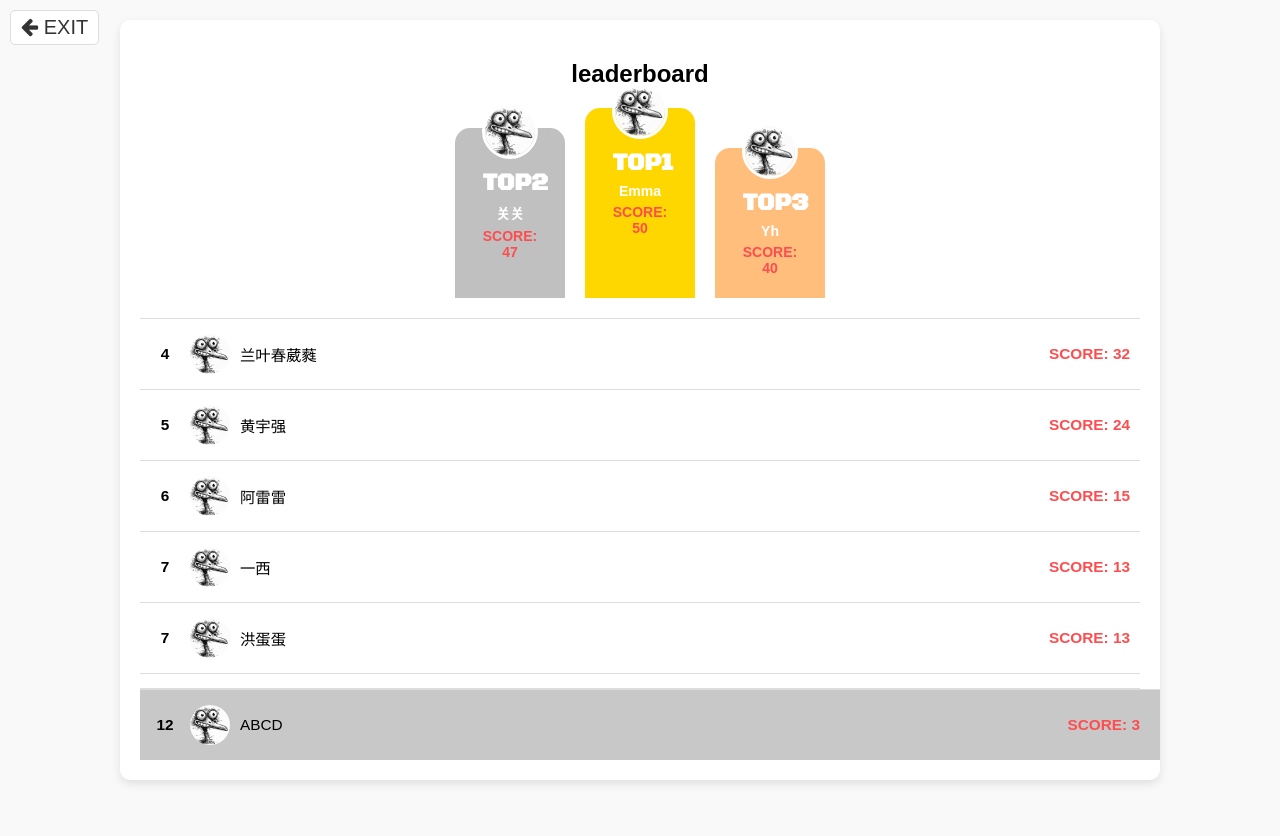
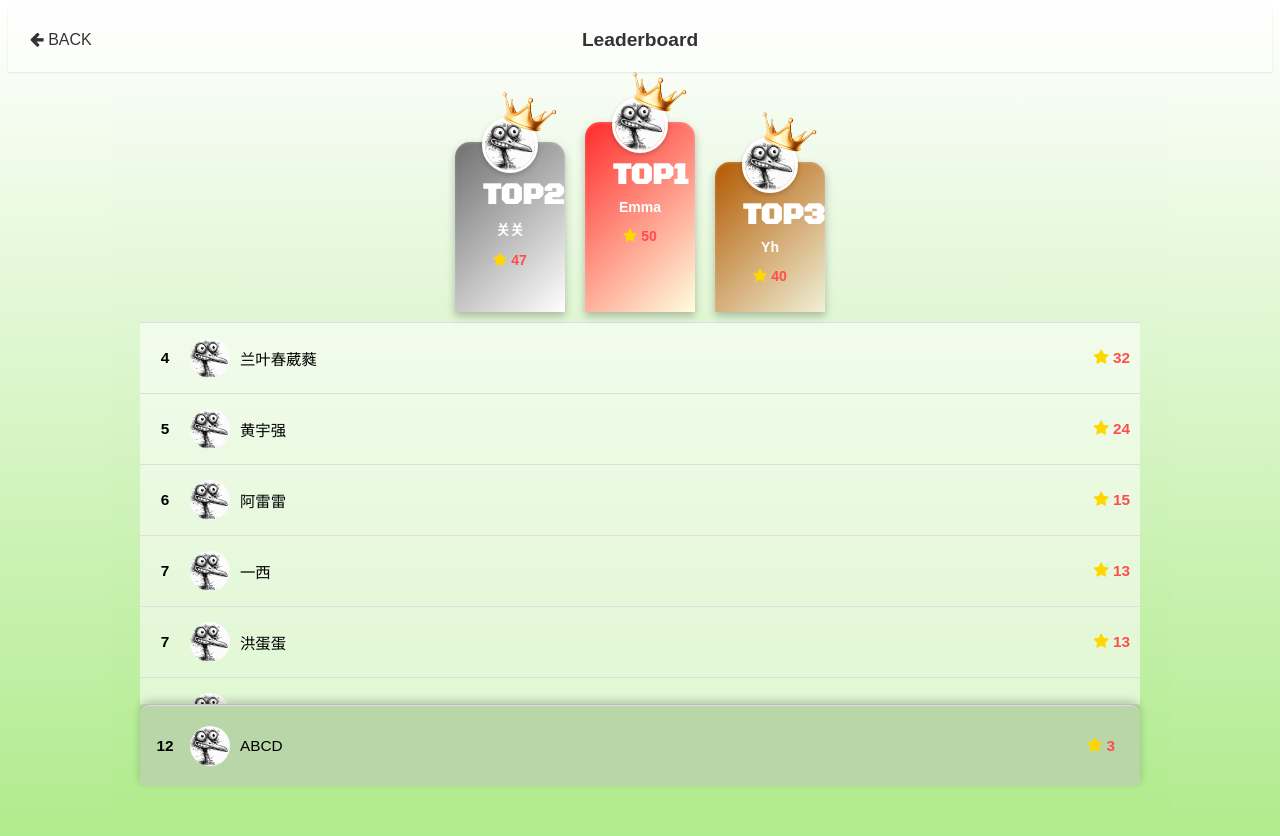
Before and after one commit to Jacey-star/TEST, a plain HTML site: page webapp/leaderboard/leaderboard.html in a window 1280 px wide. Before the commit the page ends 800 px from the top, so only its background shows below. Drawn offline with Linux system fonts and the light colour scheme; no server answers; a web font is replaced by a local one.

Commit message:
leaderboard第二版

```diff
--- a/webapp/leaderboard/leaderboard.css
+++ b/webapp/leaderboard/leaderboard.css
@@ -1,6 +1,6 @@
 body {
     font-family: Arial, sans-serif;
-    background-color: #f9f9f9;
+    background: linear-gradient(0deg, #b0eb8d, #ffffff);
     text-align: center;
 }
 .exit-btn {
@@ -20,28 +20,56 @@ body {
     background: #f0f0f0;
 }
 .leaderboard {
-    height: 90vh;
+    height: 83vh;
     max-width: 1000px;
     min-width: 300px;
     margin: 20px auto;
     background: white;
-    padding: 20px;
+    padding: 30px;
     border-radius: 10px;
-    box-shadow: 0 4px 10px rgba(0, 0, 0, 0.1);
     display: flex;
     flex-direction: column;
+    background: linear-gradient(0deg, #b0eb8d, #f6fcf3);
 }
 
-h2 {
-    margin-bottom: 20px;
+.header {
+    position: relative;
+    display: flex;
+    justify-content: center;
+    align-items: center;
+    background-color: #ffffff88;
+    padding: 0.5rem 1rem;
+    box-shadow: 0 1px 2px rgba(0,0,0,0.1);
 }
-
+.back-btn {
+    position: absolute;
+    left: 1rem;
+    background: none;
+    border: none;
+    font-size: 1rem;
+    cursor: pointer;
+    color: #333;
+}
+.back-btn:hover {
+    opacity: 0.8;
+}
+.header h1 {
+    font-size: 1.2rem;
+    font-weight: 600;
+    color: #333;
+}
+.score::before {
+    content: "\f005 "; /* Font Awesome 的星星图标代码 */
+    font-family: "FontAwesome";
+    color: #ffd700; /* 金黄色 */
+    margin-right: 5px;
+}
 /* 前三名容器：底部对齐，统一水平线 */
 .top-three {
     display: flex;
     justify-content: center;
     align-items: flex-end; /* 底部对齐 */
-    margin-bottom: 20px;
+    margin-bottom: 10px;
     position: relative;
     height: 200px; /* 根据最高领奖台（第一名）的高度预留空间 */
 }
@@ -62,25 +90,28 @@ h2 {
 }
 
 /* 利用 order 属性确保排列：第二名在左、第一名在中、第三名在右 */
-/* 第二名：背景银色，高度 130px */
+/* 第一名 */
+.rank-1 {
+    order: 2;
+    background: linear-gradient(135deg, rgb(255,42,42), #feffde);
+    height: 150px;
+    box-shadow: 0 4px 8px rgba(0,0,0,0.25), inset 0 1px 3px rgba(255,255,255,0.2);
+}
+
+/* 第二名 */
 .rank-2 {
     order: 1;
-    background: rgb(192, 192, 192);
+    background: linear-gradient(135deg, #6f6f6f, #ffffff);
     height: 130px;
+    box-shadow: 0 4px 8px rgba(0,0,0,0.25), inset 0 1px 3px rgba(255,255,255,0.2);
 }
 
-/* 第一名：背景金色，高度 150px */
-.rank-1 {
-    order: 2;
-    background: gold;
-    height: 150px;
-}
-
-/* 第三名：背景铜色，高度 110px */
+/* 第三名 */
 .rank-3 {
     order: 3;
-    background: #ffbe7c;
+    background: linear-gradient(135deg, #b25900, #f0f0d7);
     height: 110px;
+    box-shadow: 0 4px 8px rgba(0,0,0,0.25), inset 0 1px 3px rgba(255,255,255,0.2);
 }
 
 /* 头像容器：悬浮在框的上方 */
@@ -90,6 +121,18 @@ h2 {
     left: 50%;
     transform: translateX(-50%);
 }
+.rank .avatar-container::after {
+    content: "";
+    position: absolute;
+    top: -30px;
+    left: 80%;
+    transform: translateX(-50%);
+    width: 70px;
+    height: 70px;
+    background-image: url('../pictures/crown.png'); /* 替换为你的皇冠图片路径 */
+    background-size: contain;
+    background-repeat: no-repeat;
+}
 
 /* 前三名头像样式 */
 .top-avatar {
@@ -97,6 +140,7 @@ h2 {
     height: 50px;
     border-radius: 50%;
     border: 3px solid white;
+    box-shadow: 0 2px 5px rgba(0,0,0,0.2);
 }
 
 /* 底部信息：固定在框的底部 */
@@ -116,6 +160,9 @@ h2 {
     display: flex;
     flex-direction: column;
     gap: 5px;
+}
+.top-three .rank-info .score {
+    margin-top: 8px; /* 根据需要调整值 */
 }
 /* 第一名 */
 #rank1 .rank-info {
@@ -141,8 +188,9 @@ h2 {
 /* 仅在前三名中显示炫酷特效字体 */
 .top-three .rank-number {
     font-family: 'Black Ops One', cursive;
-    font-size: 24px;
-    font-weight: 900;
+    font-size: 30px;
+    font-weight: 1000;
+    margin-top: -5px;
 }
 
 /* 以下为其余部分，保持原有样式 */
@@ -164,7 +212,7 @@ h2 {
     padding: 15px 10px; /* 上下15px，左右10px */
     border-bottom: 1px solid #ddd;
     font-size: 1.2vw;
-    background: #ffffff;
+    background: #ffffff8f;
     gap: 10px;
 }
 .rank-number {
@@ -188,10 +236,14 @@ h2 {
 .self-rank {
     position: sticky;
     bottom: 0;
-    width: 100%;
-    background: #c8c8c8;
+    width: 98%;
+    /* background: linear-gradient(135deg, rgb(188, 220, 144), #feffec); */
+    background-color: #b8d6a7;
     border-top: 1px solid #ddd;
-    padding: 15px 10px;
+    padding: 20px 10px;
+    border-radius: 10px 10px 0 0;
+    box-shadow: 0 -4px 8px rgba(0, 0, 0, 0.2);
+    font-size: 1.4vw;
 }
 .self-rank > div {
     display: flex;
@@ -207,7 +259,7 @@ h2 {
 .self-rank > div .score {
     font-weight: bold;
     color: #ff4d4f;
-    transform: translateX(-10px);
+    transform: translateX(-15px);
 }
 
 
@@ -249,6 +301,13 @@ h2 {
     .rank-3 {
         height: 100px;
     }
+    /* 头像框 */
+    .rank .avatar-container::after {
+        width: 50px;
+        height: 50px;
+        top: -23px; /* 根据需要微调 */
+        left: 80%;  /* 根据头像位置微调 */
+    }
 
     /* 头像尺寸也可以适当减小 */
     .top-avatar {
@@ -271,4 +330,10 @@ h2 {
     .self-rank > div {
         font-size: 16px;
     }
+    .self-rank {
+        width: 95%;
+    }
+    .self-rank > div .score {
+        transform: translateX(1px);
+    }
 }
--- a/webapp/leaderboard/leaderboard.html
+++ b/webapp/leaderboard/leaderboard.html
@@ -11,11 +11,13 @@
     <link href="https://fonts.googleapis.com/css2?family=Black+Ops+One&family=Rubik+Wet+Paint&display=swap" rel="stylesheet">
 </head>
 <body>
+    <header class="header">
+        <button class="back-btn" onclick="goBack()">
+            <i class="fa fa-arrow-left"></i> BACK
+            </button>
+            <h1>Leaderboard</h1>
+    </header>
     <div class="leaderboard">
-        <a href="javascript:history.back()" class="exit-btn">
-            <i class="fa fa-arrow-left" aria-hidden="true"></i> EXIT
-          </a>
-        <h2>leaderboard</h2>
         <!-- 前三名展示 -->
         <div class="top-three" id="topThree">
             <!-- 第二名（左边） -->
--- a/webapp/leaderboard/leaderboard.js
+++ b/webapp/leaderboard/leaderboard.js
@@ -1,3 +1,7 @@
+function goBack() {
+    window.history.back();
+}
+
 const API_URL = "http://localhost:5000/api/rankings"; // 后端 API 地址
 let selfUsername = "ABCD"; // 你的用户名
 
@@ -49,19 +53,19 @@ function updateTopThree(users) {
     // 第一名更新
     rank1.querySelector(".rank-number").textContent = "TOP1";
     rank1.querySelector(".name").textContent = topThree[0].name;
-    rank1.querySelector(".score").textContent = "SCORE: " + topThree[0].score;
+    rank1.querySelector(".score").textContent = "" + topThree[0].score;
     rank1.querySelector("img").src = topThree[0].avatar;
 
     // 第二名更新
     rank2.querySelector(".rank-number").textContent = "TOP2";
     rank2.querySelector(".name").textContent = topThree[1].name;
-    rank2.querySelector(".score").textContent = "SCORE: " + topThree[1].score;
+    rank2.querySelector(".score").textContent = "" + topThree[1].score;
     rank2.querySelector("img").src = topThree[1].avatar;
 
     // 第三名更新
     rank3.querySelector(".rank-number").textContent = "TOP3";
     rank3.querySelector(".name").textContent = topThree[2].name;
-    rank3.querySelector(".score").textContent = "SCORE: " + topThree[2].score;
+    rank3.querySelector(".score").textContent = "" + topThree[2].score;
     rank3.querySelector("img").src = topThree[2].avatar;
 }
 
@@ -101,7 +105,7 @@ function renderLeaderboard(users) {
             <span class="rank-number">${rank}</span>
             <img src="${user.avatar}" alt="${user.name}" class="avatar">
             <span class="name">${user.name}</span>
-            <span class="score">SCORE: ${user.score}</span>
+            <span class="score">${user.score}</span>
         `;
         rankingList.appendChild(li);
 
@@ -118,7 +122,7 @@ function renderLeaderboard(users) {
                 <span class="rank-number">${selfRank.rank}</span>
                 <img src="${selfRank.avatar}" alt="${selfRank.name}" class="avatar">
                 <span class="name">${selfRank.name}</span>
-                <span class="score">SCORE: ${selfRank.score}</span>
+                <span class="score">${selfRank.score}</span>
             </div>
         `;
     } else {
```
Also changed, not shown: webapp/pictures/crown.png (added), webapp/pictures/mountains.jpg (deleted), webapp/pictures/noneAvatar.png (added).
